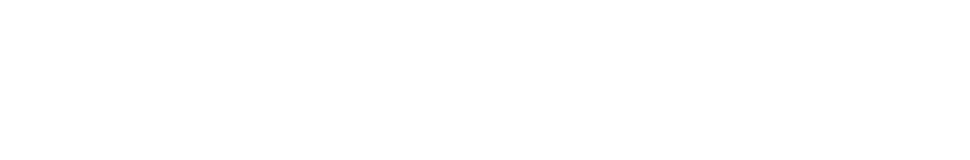
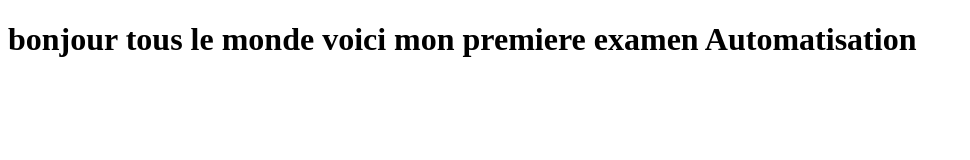
Before and after one commit to SamirTahenni/MonApplicationTest, a plain HTML site: page index.html in a window 1280 px wide. Shown: the whole page, without its empty margins (0-970 px from the left). Drawn offline with Linux system fonts and the light colour scheme.

Commit message:
souvgarder mes changement5

```diff
--- a/index.html
+++ b/index.html
@@ -7,6 +7,7 @@
     <title>Document</title>
 </head>
 <body>
+    <h1>  bonjour tous le monde voici mon premiere examen Automatisation </h1>
 
 </body>
 </html>
```
